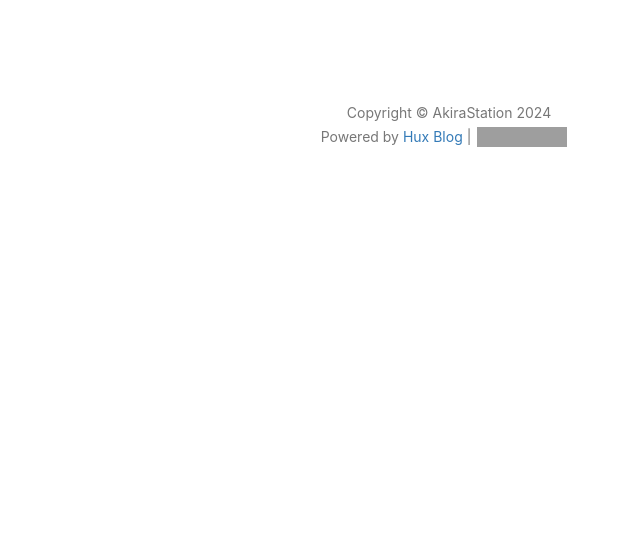
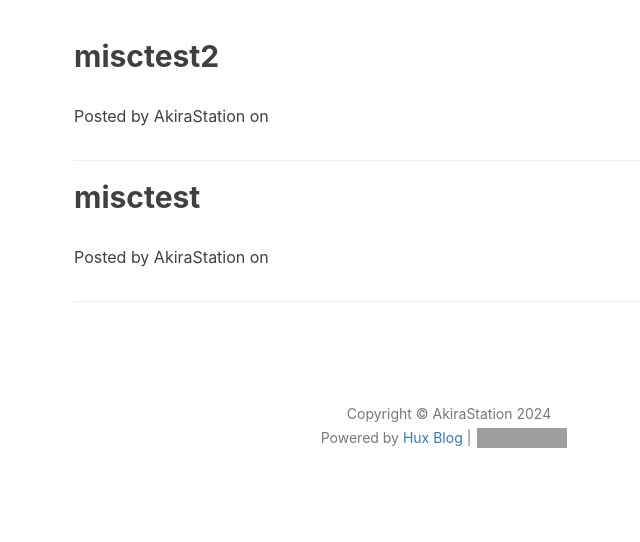
Before and after one commit to AkiraStation/AkiraStation.github.io, a Jekyll site: the page built from misc.html, in a window 1280 px wide. Shown: the part 418-960 px from the top of the page, without its empty margins (191-831 px from the left). Built offline with Jekyll 4.4.1, drawn with Linux system fonts in a browser that asks for light colours; nearby versions of some CDN libraries; comment, search, counter and statistics services are not loaded; before the commit the page ends 900 px from its top, so only the background shows below that; grey boxes are pictures that could not be loaded.

Commit message:
Update misc.html

```diff
--- a/misc.html
+++ b/misc.html
@@ -14,7 +14,7 @@ header-mask: 0.3
   <div class="row">
     <div class="col-lg-8 col-lg-offset-2 col-md-10 col-md-offset-1">
       <!-- misc list -->
-      <div class="misc-list js-result d-none">
+      <div class="misc-list js-result">
         {%- assign _sorted_misc = site.misc | sort: 'date' | reverse -%}
 
         {%- for _miscky in _sorted_misc -%}
```
